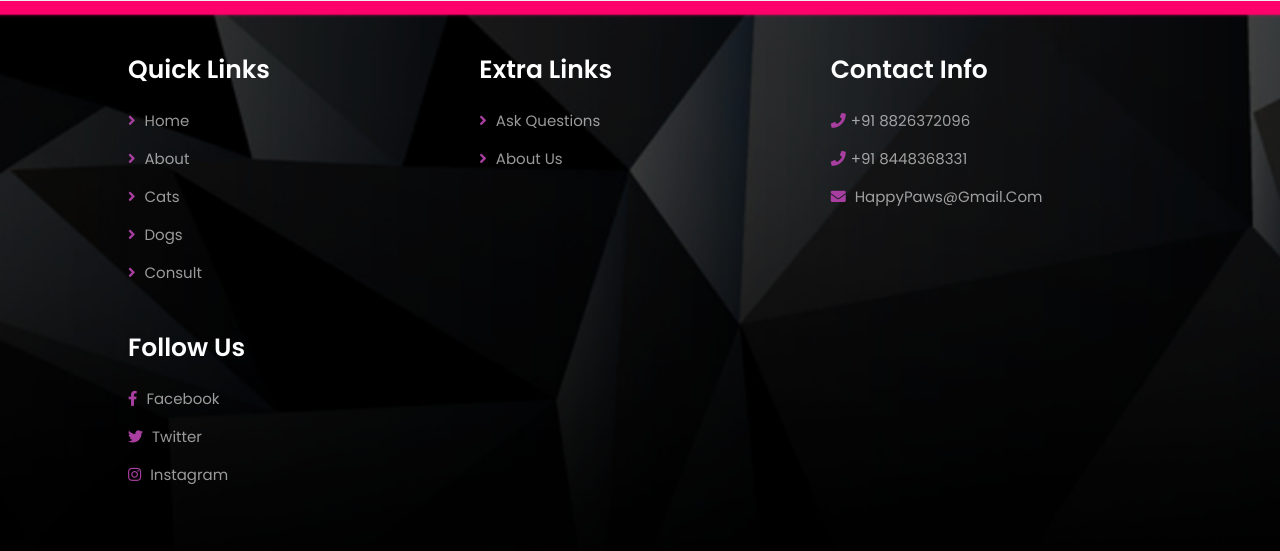
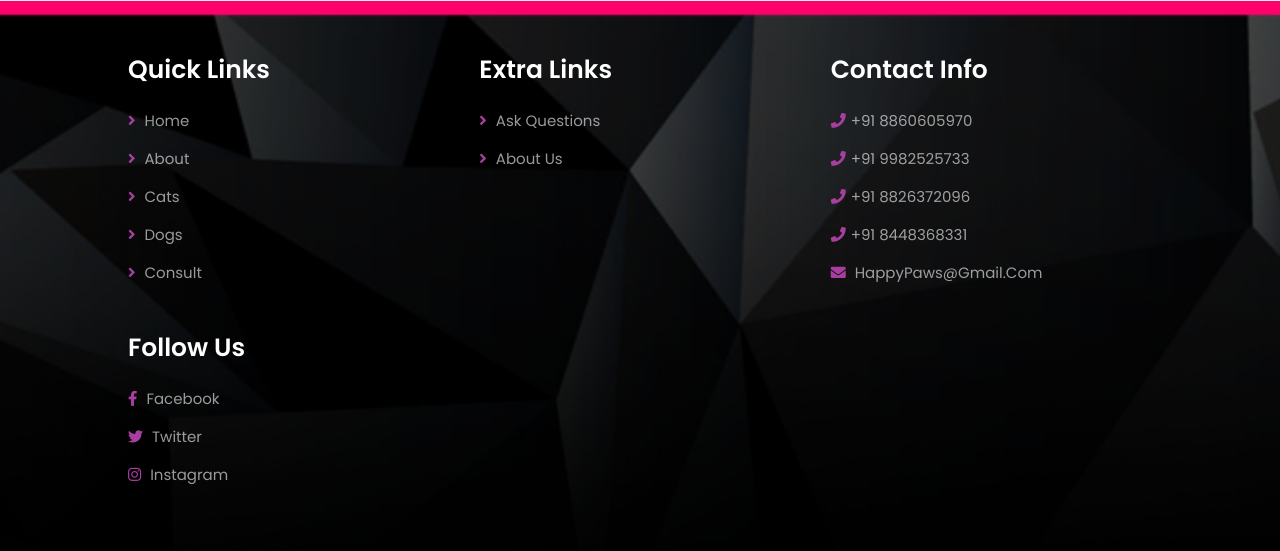
Before and after one commit to Monic-19/DSW_proj, a PHP site: page /about.php in a window 1280 px wide. Shown: the part 1868-2419 px from the top of the page. Run offline with PHP 8.4, Linux system fonts and the light colour scheme.

Commit message:
footer done
footer edit

```diff
--- a/about.php
+++ b/about.php
@@ -176,12 +176,14 @@
 
       <div class="box">
          <h3>extra links</h3>
-         <a href="#"> <i class="fas fa-angle-right"></i> ask questions</a>
+         <a href="ask.php"> <i class="fas fa-angle-right"></i> ask questions</a>
          <a href="#"> <i class="fas fa-angle-right"></i> about us</a>
       </div>
 
       <div class="box">
-         <h3>contact info</h3>
+         <h3>contact info</h3><a href="#">
+         <i class="fas fa-phone"></i>+91 8860605970 </a>
+         <a href="#"> <i class="fas fa-phone"></i>+91 9982525733 </a>
          <a href="#"> <i class="fas fa-phone"></i>+91 8826372096 </a>
          <a href="#"> <i class="fas fa-phone"></i>+91 8448368331 </a>
          <a href="#"> <i class="fas fa-envelope"></i> HappyPaws@gmail.com </a>
--- a/book.php
+++ b/book.php
@@ -204,6 +204,8 @@
 
       <div class="box">
          <h3>contact info</h3>
+         <a href="#"> <i class="fas fa-phone"></i>+91 8860605970 </a>
+         <a href="#"> <i class="fas fa-phone"></i>+91 9982525733 </a>
          <a href="#"> <i class="fas fa-phone"></i>+91 8826372096 </a>
          <a href="#"> <i class="fas fa-phone"></i>+91 8448368331 </a>
          <a href="#"> <i class="fas fa-envelope"></i> HappyPaws@gmail.com </a>
--- a/cat.php
+++ b/cat.php
@@ -208,12 +208,14 @@
 
       <div class="box">
          <h3>extra links</h3>
-         <a href="#"> <i class="fas fa-angle-right"></i> ask questions</a>
+         <a href="ask.php"> <i class="fas fa-angle-right"></i> ask questions</a>
          <a href="#"> <i class="fas fa-angle-right"></i> about us</a>
       </div>
 
       <div class="box">
          <h3>contact info</h3>
+         <a href="#"> <i class="fas fa-phone"></i>+91 8860605970 </a>
+         <a href="#"> <i class="fas fa-phone"></i>+91 9982525733 </a>
          <a href="#"> <i class="fas fa-phone"></i>+91 8826372096 </a>
          <a href="#"> <i class="fas fa-phone"></i>+91 8448368331 </a>
          <a href="#"> <i class="fas fa-envelope"></i> HappyPaws@gmail.com </a>
--- a/dog.php
+++ b/dog.php
@@ -208,12 +208,14 @@
 
       <div class="box">
          <h3>extra links</h3>
-         <a href="#"> <i class="fas fa-angle-right"></i> ask questions</a>
+         <a href="ask.php"> <i class="fas fa-angle-right"></i> ask questions</a>
          <a href="#"> <i class="fas fa-angle-right"></i> about us</a>
       </div>
 
       <div class="box">
          <h3>contact info</h3>
+         <a href="#"> <i class="fas fa-phone"></i>+91 8860605970 </a>
+         <a href="#"> <i class="fas fa-phone"></i>+91 9982525733 </a>
          <a href="#"> <i class="fas fa-phone"></i>+91 8826372096 </a>
          <a href="#"> <i class="fas fa-phone"></i>+91 8448368331 </a>
          <a href="#"> <i class="fas fa-envelope"></i> HappyPaws@gmail.com </a>
--- a/home.php
+++ b/home.php
@@ -197,7 +197,8 @@
       </div>
 
       <div class="box">
-         <h3>contact info</h3> <a href="#"> <i class="fas fa-phone"></i>+91 8860605970 </a>
+         <h3>contact info</h3>
+         <a href="#"> <i class="fas fa-phone"></i>+91 8860605970 </a>
          <a href="#"> <i class="fas fa-phone"></i>+91 9982525733 </a>
          <a href="#"> <i class="fas fa-phone"></i>+91 8826372096 </a>
          <a href="#"> <i class="fas fa-phone"></i>+91 8448368331 </a>
```
